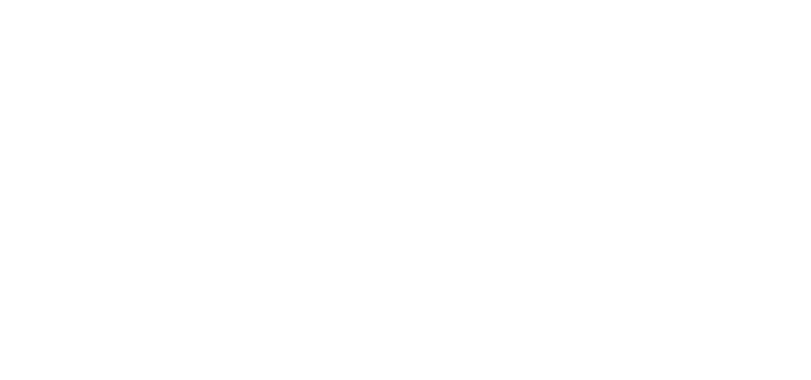
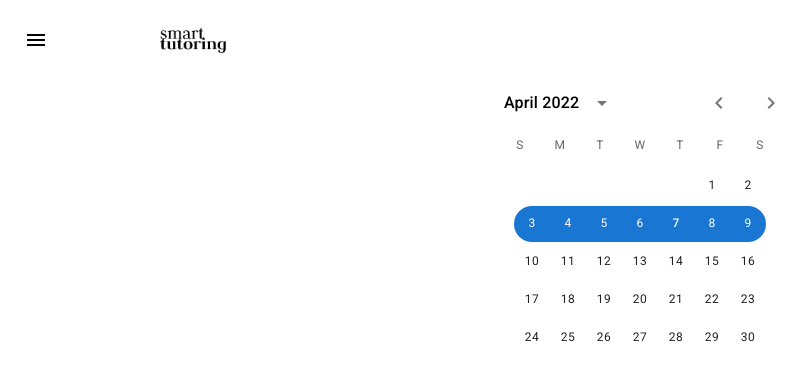
Before and after one commit to lenalte/smart-tutoring, a React (Create React App) app in the folder smart-tutoring/: page /setdate in a window 1280 px wide. Before the commit this address had no page. Shown: the top 380 px of the page, without its empty margins (0-811 px from the left). Built offline with nearby package versions, Linux system fonts and the light colour scheme; a web font is replaced by a local one.

Commit message:
set date

```diff
--- a/smart-tutoring/package.json
+++ b/smart-tutoring/package.json
@@ -6,12 +6,16 @@
     "@emotion/react": "^11.10.5",
     "@emotion/styled": "^11.10.5",
     "@mui/icons-material": "^5.11.0",
-    "@mui/material": "^5.11.2",
+    "@mui/material": "^5.11.4",
     "@mui/styled-engine-sc": "^5.11.0",
+    "@mui/x-date-pickers": "^5.0.13",
+    "@mui/x-date-pickers-pro": "^5.0.13",
     "@testing-library/jest-dom": "^5.16.5",
     "@testing-library/react": "^13.4.0",
     "@testing-library/user-event": "^13.5.0",
+    "dayjs": "^1.11.7",
     "express": "^4.18.2",
+    "moment": "^2.29.4",
     "react": "^18.2.0",
     "react-dom": "^18.2.0",
     "react-router-dom": "^6.4.5",
--- a/smart-tutoring/src/App.js
+++ b/smart-tutoring/src/App.js
@@ -10,6 +10,7 @@
 import LoginPage from './pages/Login-SignUp';
 import ProfileF from './pages/ProfileF';
 import MatchesF from './pages/MatchesF';
+import SetDate from './pages/SetDate';
 
 function App() {
   return (
@@ -24,6 +25,7 @@
         <Route path='login' element={<LoginPage />} />
         <Route path='profilefinder' element={<ProfileF />} />
         <Route path='matchesfinder' element={<MatchesF />} />
+        <Route path='setdate' element={<SetDate />} />
         {/* <Route path='*' element={<Home />} /> */}
       </Routes>
     </BrowserRouter>
--- /dev/null
+++ b/smart-tutoring/src/components/Date.js
@@ -0,0 +1,78 @@
+import * as React from 'react';
+import dayjs from 'dayjs';
+import isBetweenPlugin from 'dayjs/plugin/isBetween';
+import { styled } from '@mui/material/styles';
+import TextField from '@mui/material/TextField';
+import { AdapterDayjs } from '@mui/x-date-pickers/AdapterDayjs';
+import { LocalizationProvider } from '@mui/x-date-pickers/LocalizationProvider';
+import { StaticDatePicker } from '@mui/x-date-pickers/StaticDatePicker';
+import { PickersDay, PickersDayProps } from '@mui/x-date-pickers/PickersDay';
+
+dayjs.extend(isBetweenPlugin);
+
+const CustomPickersDay = styled(PickersDay, {
+  shouldForwardProp: (prop) =>
+    prop !== 'dayIsBetween' && prop !== 'isFirstDay' && prop !== 'isLastDay',
+})(({ theme, dayIsBetween, isFirstDay, isLastDay }) => ({
+  ...(dayIsBetween && {
+    borderRadius: 0,
+    backgroundColor: theme.palette.primary.main,
+    color: theme.palette.common.white,
+    '&:hover, &:focus': {
+      backgroundColor: theme.palette.primary.dark,
+    },
+  }),
+  ...(isFirstDay && {
+    borderTopLeftRadius: '50%',
+    borderBottomLeftRadius: '50%',
+  }),
+  ...(isLastDay && {
+    borderTopRightRadius: '50%',
+    borderBottomRightRadius: '50%',
+  }),
+}));
+
+export default function CustomDay() {
+  const [value, setValue] = React.useState(dayjs('2022-04-07'));
+
+  const renderWeekPickerDay = (
+    date,
+    selectedDates,
+    pickersDayProps
+  ) => {
+    if (!value) {
+      return <PickersDay {...pickersDayProps} />;
+    }
+
+    const start = value.startOf('week');
+    const end = value.endOf('week');
+
+    const dayIsBetween = date.isBetween(start, end, null, '[]');
+    const isFirstDay = date.isSame(start, 'day');
+    const isLastDay = date.isSame(end, 'day');
+
+    return (
+      <CustomPickersDay
+        {...pickersDayProps}
+        disableMargin
+        dayIsBetween={dayIsBetween}
+        isFirstDay={isFirstDay}
+        isLastDay={isLastDay}
+      />
+    );
+  };
+
+  return (
+    <LocalizationProvider dateAdapter={AdapterDayjs}>
+      <StaticDatePicker
+        displayStaticWrapperAs="desktop"
+        label="Week picker"
+        value={value}
+    onChange={(newValue) => {
+      setValue(newValue);
+    }}
+    renderDay={renderWeekPickerDay}
+    renderInput={(params) => <TextField {...params} />}
+    inputFormat="'Week of' MMM d"
+  />
+</LocalizationProvider>)}
--- a/smart-tutoring/src/pages/Login-SignUp.js
+++ b/smart-tutoring/src/pages/Login-SignUp.js
@@ -1,7 +1,10 @@
+import * as React from 'react';
 import LoginS from '../components/LoginS'
+import HeaderBlack from '../components/HeaderWhite';
 
 const Login = () => {
     return <div>
+        <HeaderBlack/>
         <LoginS />
 
         </div>
--- /dev/null
+++ b/smart-tutoring/src/pages/SetDate.js
@@ -0,0 +1,16 @@
+import * as React from 'react';
+import Date from '../components/Date';
+import Stack from '@mui/material/Stack';
+import HeaderBlack from '../components/HeaderBlack';
+
+
+const SetDate = () => {
+    return <div>
+        <Stack>
+            <HeaderBlack />
+            <Date />
+        </Stack>
+    </div>
+}
+
+export default SetDate;
```
Also changed, not shown: 1 other file (tests, documents, lock files or other folders).
